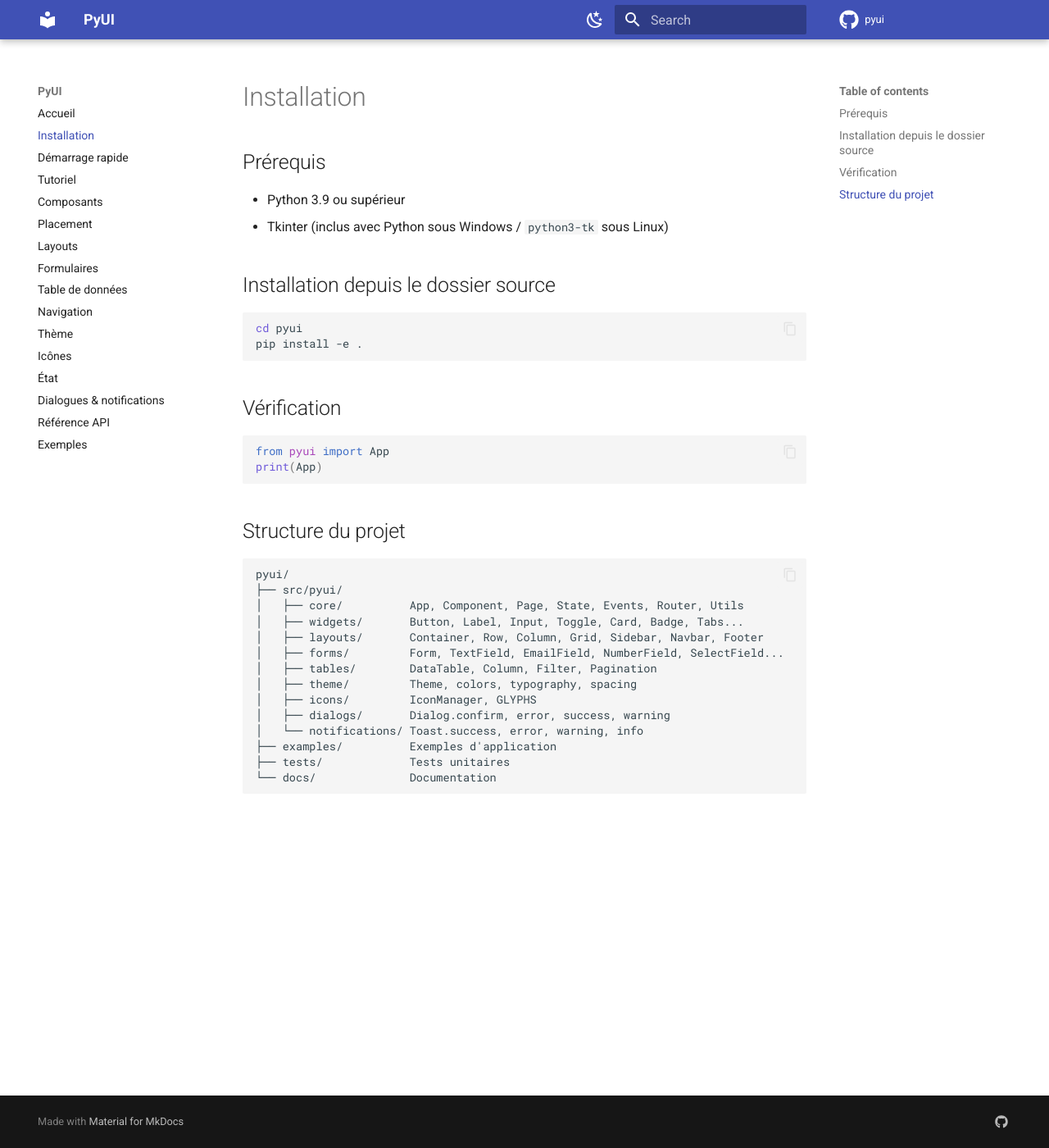
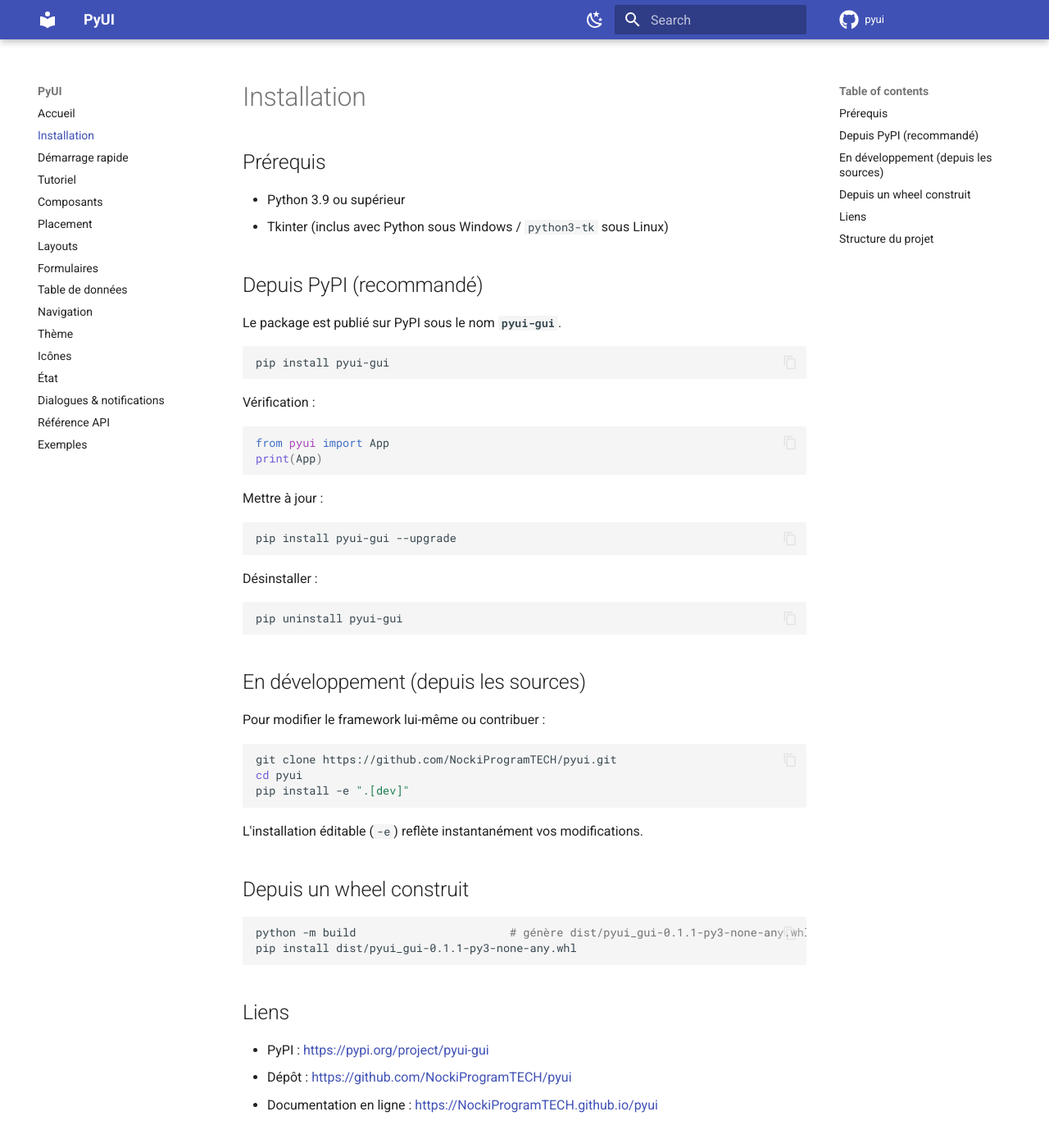
Before and after one commit to NockiProgramTECH/pyui, an MkDocs documentation site: the page built from docs/installation.md, in a window 1280 px wide and 1400 px high. Shown: the whole window at 82% size. Built offline with MkDocs 1.6.1 and Material for MkDocs 9.7.7, drawn with Linux system fonts in a browser that asks for light colours; comment, search, counter and statistics services are not loaded.

Commit message:
docs: guide d'installation en ligne (pip install pyui-gui) + entrée 0.1.1

````diff
--- a/docs/installation.md
+++ b/docs/installation.md
@@ -5,19 +5,57 @@
 - Python 3.9 ou supérieur
 - Tkinter (inclus avec Python sous Windows / `python3-tk` sous Linux)
 
-## Installation depuis le dossier source
+## Depuis PyPI (recommandé)
+
+Le package est publié sur PyPI sous le nom **`pyui-gui`**.
 
 ```bash
-cd pyui
-pip install -e .
+pip install pyui-gui
 ```
 
-## Vérification
+Vérification :
 
 ```python
 from pyui import App
 print(App)
 ```
+
+Mettre à jour :
+
+```bash
+pip install pyui-gui --upgrade
+```
+
+Désinstaller :
+
+```bash
+pip uninstall pyui-gui
+```
+
+## En développement (depuis les sources)
+
+Pour modifier le framework lui-même ou contribuer :
+
+```bash
+git clone https://github.com/NockiProgramTECH/pyui.git
+cd pyui
+pip install -e ".[dev]"
+```
+
+L'installation éditable (`-e`) reflète instantanément vos modifications.
+
+## Depuis un wheel construit
+
+```bash
+python -m build                       # génère dist/pyui_gui-0.1.1-py3-none-any.whl
+pip install dist/pyui_gui-0.1.1-py3-none-any.whl
+```
+
+## Liens
+
+- PyPI : <https://pypi.org/project/pyui-gui>
+- Dépôt : <https://github.com/NockiProgramTECH/pyui>
+- Documentation en ligne : <https://NockiProgramTECH.github.io/pyui>
 
 ## Structure du projet
 
````
Also changed, not shown: CHANGELOG.md (+16 -0 lines), docs/examples.md (+5 -1 lines), docs/index.md (+5 -1 lines), docs/quickstart.md (+3 -0 lines).
